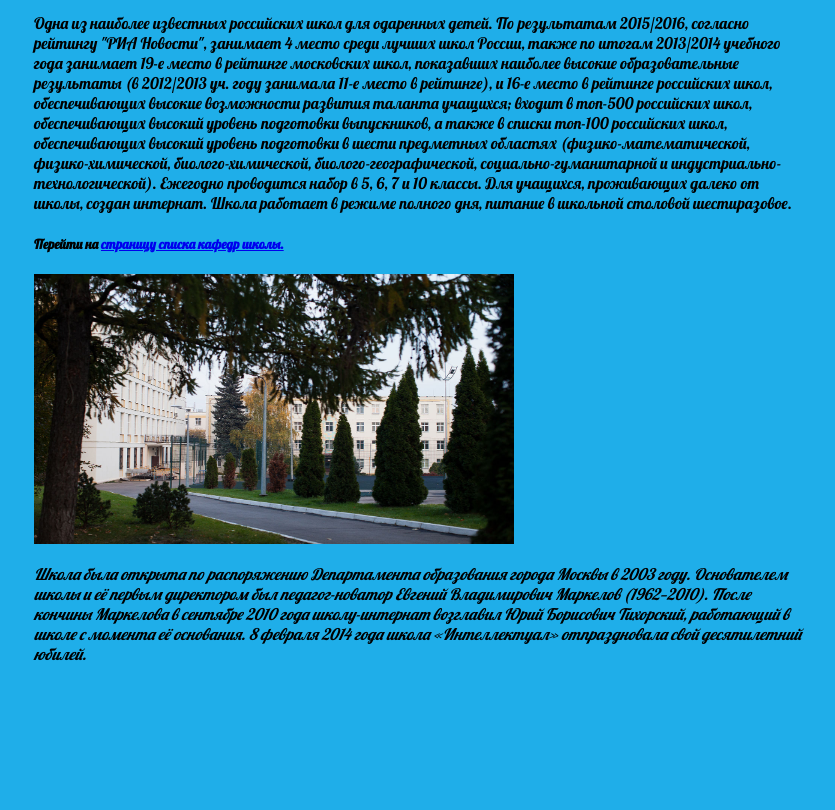
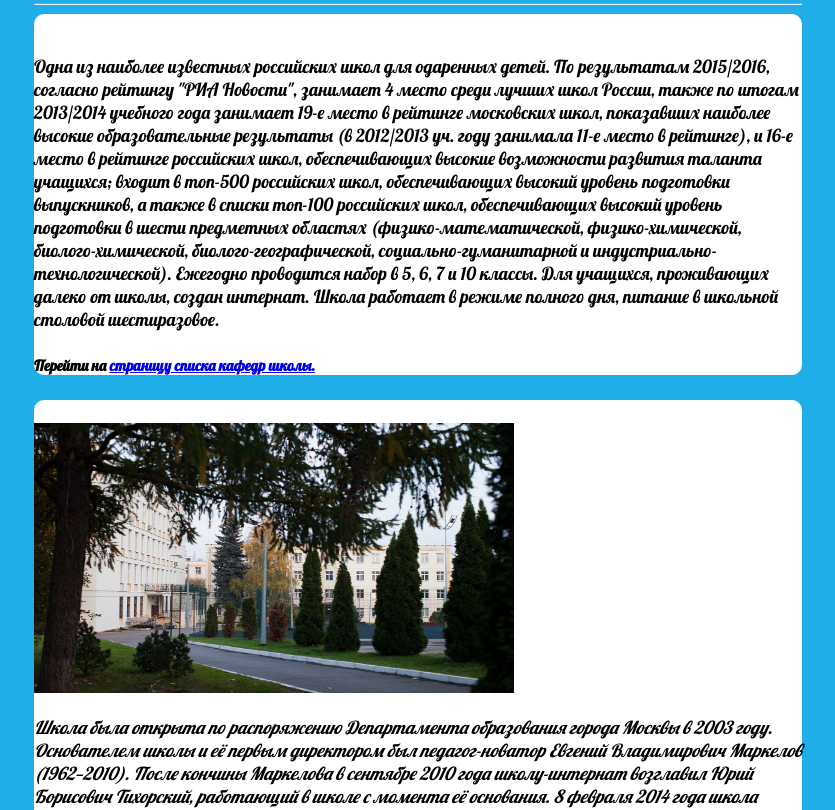
Before and after one commit to DespairCarp/despaircarp.github.io, a plain HTML site: page index.html in a window 1280 px wide. Shown: the part 130-940 px from the top of the page, without its empty margins (222-1057 px from the left). Before the commit the page ends 810 px from the top, so only its background shows below. Drawn offline with Linux system fonts and the light colour scheme.

Commit message:
Update index.html

```diff
--- a/index.html
+++ b/index.html
@@ -4,7 +4,7 @@
 <head>
   <meta charset="utf-8">
   <title> Интеллектуал(школа) </title>
-<link href="https://fonts.googleapis.com/css?family=Lobster" rel="stylesheet">
+<link href="https://fonts.googleapis.com/css?family=Lobster&amp;subset=cyrillic" rel="stylesheet">
 <link rel = "stylesheet" href = "main.css">
 </head>
 
@@ -14,8 +14,10 @@
   <style>
     body {
      font-family: 'Lobster', cursive;
+     font-size: large
     }
   </style>
+  <div class = "text">
   <p>
 
     Одна из наиболее известных российских школ для одаренных детей. По результатам 2015/2016, согласно рейтингу "РИА Новости",
@@ -29,9 +31,11 @@
     в школьной столовой шестиразовое.
   </p>
   <p>
-    <h5> Перейти на <a href=" 2.html"> страницу списка кафедр школы. </a>
+    <h5> Перейти на <a href="informdz2.html"> страницу списка кафедр школы. </a>
     </h5>
   </p>
+  </div>
+  <div class = "text">
   <img src="Intellectual_(school)_04.jpg" height="270" width="480">
   <p>
     <i>   Школа была открыта по распоряжению Департамента образования города Москвы в 2003 году.
@@ -40,6 +44,8 @@
   8 февраля 2014 года школа «Интеллектуал» отпраздновала свой десятилетний юбилей.
   </i>
   </p>
+  </div>
 </body>
 
+
 </html>
```
